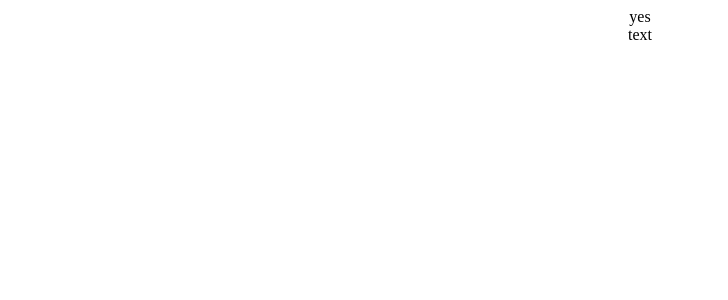
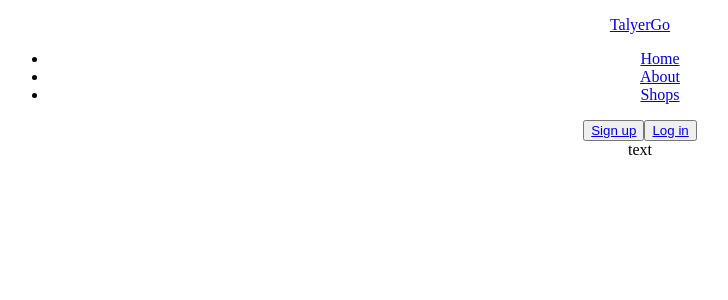
Before and after one commit to IyzOnline/TalyerGO_TrendsProject, a React (Create React App) app in the folder talyergo/: page / in a window 1280 px wide. Shown: the top 300 px of the page, without its empty margins (0-728 px from the left). Built offline with nearby package versions, Linux system fonts and the light colour scheme.

Commit message:
feat: Add Primary Header skeletion

```diff
--- a/talyergo/src/components/PrimaryHeader.js
+++ b/talyergo/src/components/PrimaryHeader.js
@@ -1,7 +1,24 @@
+import { Link } from "react-router-dom";
+
 export const PrimaryHeader = () => {
     return (
         <header>
-            yes
+            <div className="container">
+                <div className="primary-header-wrapper">
+                    <p><Link to="/">TalyerGo</Link></p>
+                    <div>
+                        <ul className="ph-nav" role="list">
+                            <li><Link to="/">Home</Link></li>
+                            <li><Link to="/">About</Link></li>
+                            <li><Link to="/">Shops</Link></li>
+                        </ul>
+                    </div>
+                    <div className="ph-buttons">
+                        <button><Link>Sign up</Link></button>
+                        <button><Link>Log in</Link></button>
+                    </div>
+                </div>
+            </div>
         </header>
     );
 }
```
